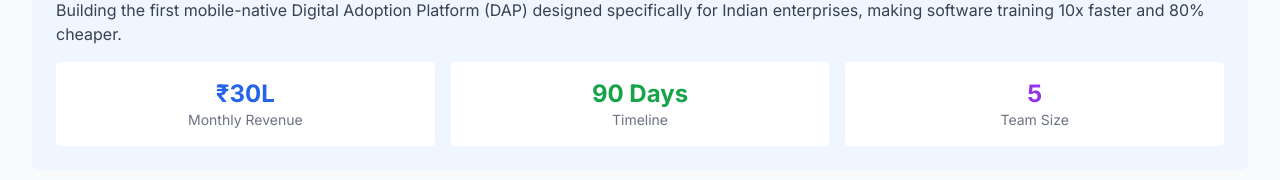
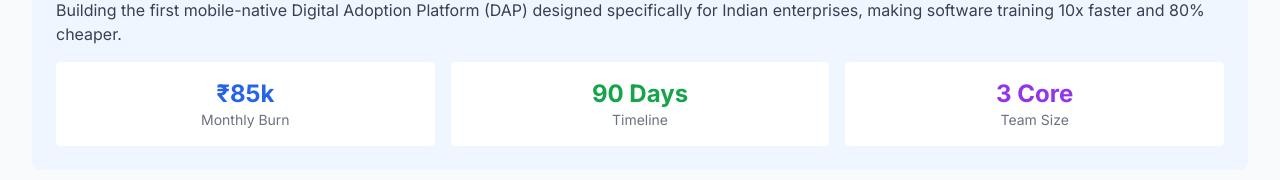
Before and after one commit to ideamchn/product-manager-portfolio, a React (Vite) app: page /projects/guidemate in a window 1280 px wide. Shown: the part 367-547 px from the top of the page. Built offline with nearby package versions, Linux system fonts and the light colour scheme.

Commit message:
correcting projectData

```diff
--- a/src/data/projectsData.js
+++ b/src/data/projectsData.js
@@ -792,12 +792,16 @@ const projects = [
         "description": "Mobile-first Digital Adoption Platform (DAP) for Indian enterprises, making software training 10x faster and 80% cheaper through in-app guidance.",
         "status": "MVP Development",
         "technologies": ["Android SDK", "Spring Boot", "PostgreSQL", "Redis", "MongoDB", "Kotlin"],
+
+
         "metrics": {
-            "label": "Monthly Revenue",
-            "value": "₹30L"
+            "label": "Monthly Burn",
+            "value": "₹85k"
         },
         "timeline": "90 Days",
-        "team": "5",
+        "team": "3 Core",
+
+
         "summary": "Building the first mobile-native Digital Adoption Platform (DAP) designed specifically for Indian enterprises, making software training 10x faster and 80% cheaper.",
         "originStory": "Started with a simple question my father asked me,- \"where can I find my UPI ID in PhonePe?\" This revealed a universal truth: if educated Indians struggle with simple apps, imagine 10 million employees battling complex enterprise software daily. The real crisis? 80% of Indian workforce is mobile-first, but all enterprise training is desktop-first.",
         "burnRate": {
```
